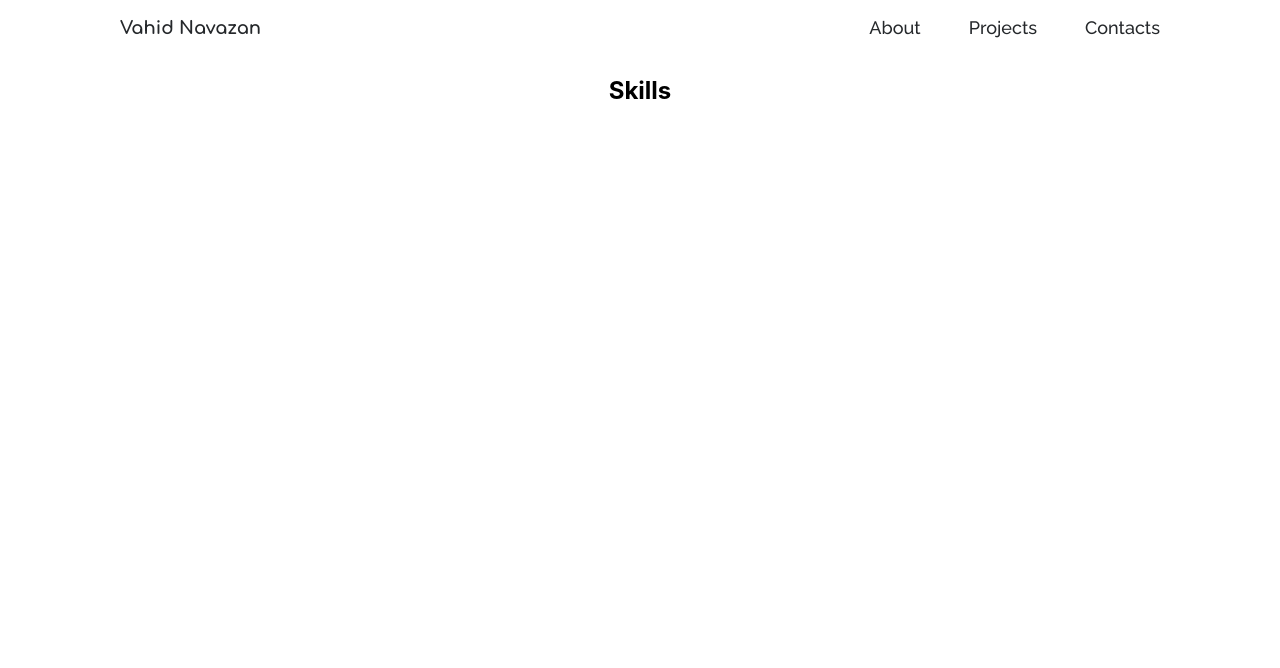
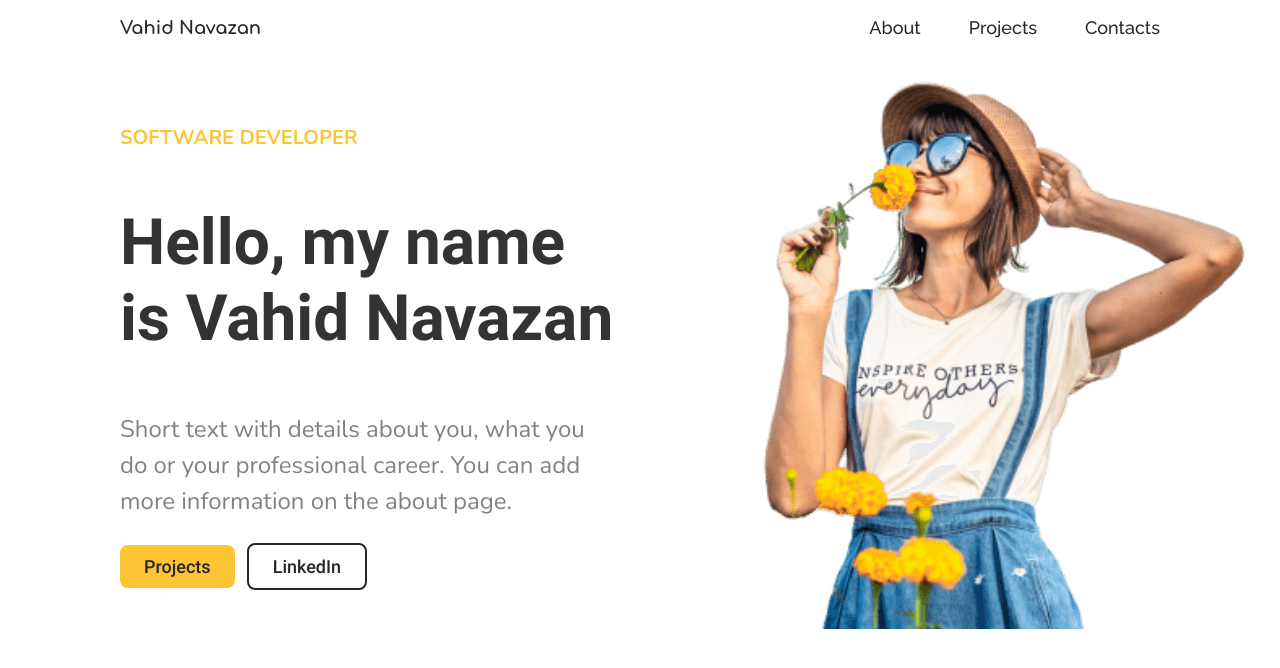
Before and after one commit to KatyKartasava/portfolio-start-project-main, a React app: page / in a window 1280 px wide. Shown: the top 668 px of the page. Built offline with nearby package versions, Linux system fonts and the light colour scheme.

Commit message:
add main and basic styled for this block

```diff
--- a/src/assets/layout/section/main/Main.tsx
+++ b/src/assets/layout/section/main/Main.tsx
@@ -1,17 +1,96 @@
 import React from 'react';
-import styled from 'styled-components';
+import styled, { css } from 'styled-components';
+import photo from '../../../images/foto.png'
+import { FlexWrapper } from '../../../../components/FlexWrapper';
 
 export const Main =() => {
   return (
-    <div>
-      <StyledSkills>
-        <h2>Skills</h2>
-      </StyledSkills>
-    </div>
+    <StyledMain>
+      <FlexWrapper align={"center"}>
+        <TextBlock>
+          <MainTitle>Software Developer</MainTitle>
+          <Name>Hello,  my name is Vahid Navazan</Name>
+          <Description>Short text with details about you, what you do or your professional career. You can add more information on the about page.</Description>
+          <MainBtn primary>Projects</MainBtn>
+          <MainBtn secondary>LinkedIn</MainBtn>
+        </TextBlock>
+        <Photo src={photo} alt='Foto Vahid Navazan'/>
+      </FlexWrapper>
+    </StyledMain>
   );
 };
 
-const StyledSkills = styled.section`
-  display: flex;
-  justify-content: center;
+type MainBtnPropsType = {
+  primary?: boolean
+  secondary?: boolean
+}
+
+const StyledMain = styled.div`
+  min-height: 100vh;
 `
+
+const TextBlock = styled.div`
+  width: 508px;
+  padding-top: 55px;
+`
+const MainTitle =styled.h1`
+  color: #fdc435;
+  font-family: Nunito;
+  font-size: 20px;
+  font-weight: 700;
+  line-height: 27px;
+  letter-spacing: 0%;
+  text-align: left;
+  text-transform: uppercase;
+`
+
+const Name = styled.h2`
+  color: #333333;
+  font-family: Roboto;
+  font-size: 64px;
+  font-weight: 700;
+  line-height: 120%;
+  letter-spacing: 0%;
+  text-align: left;
+`
+
+const Description = styled.p`
+  color: #828282;
+  font-family: Nunito;
+  font-size: 24px;
+  font-weight: 400;
+  line-height: 36px;
+  letter-spacing: 0%;
+  text-align: left;
+  padding-right: 22px;
+`
+const MainBtn = styled.button<MainBtnPropsType>`
+  padding: 8px 24px;
+  border-radius: 8px;
+  color: #25282b;
+  font-family: Roboto;
+  font-size: 18px;
+  font-weight: 500;
+  line-height: 150%;
+  margin-right: 12px;
+  border: none;
+  cursor: pointer;
+
+  ${props => props.primary && css<MainBtnPropsType>`
+    background-color: #fdc435;
+  `}
+
+  ${props => props.secondary && css<MainBtnPropsType>`
+    background-color: #ffffff;
+    border: 2px solid rgb(37, 40, 43);
+  `}
+`
+const Photo = styled.img`
+  width: 720px;
+  height: 629px;
+  object-fit: cover;
+  position: absolute;
+  right: 0;
+  top: 0;
+  display: block;
+`
--- /dev/null
+++ b/src/components/FlexWrapper.tsx
@@ -0,0 +1,17 @@
+import styled from "styled-components";
+
+type FlexWrapperPropsTytpe = {
+  direction?: string
+  justify?: string
+  align?: string
+  wrap?: string
+}
+
+export const FlexWrapper = styled.div<FlexWrapperPropsTytpe>`
+  display: flex;
+  flex-direction: ${props => props.direction || "row"};
+  justify-content: ${props => props.justify || "flex-start"};
+  align-items: ${props => props.align || "stretch"};
+  flex-wrap: ${props => props.wrap || "nowrap"};
+  padding: 0 120px;
+`
```
